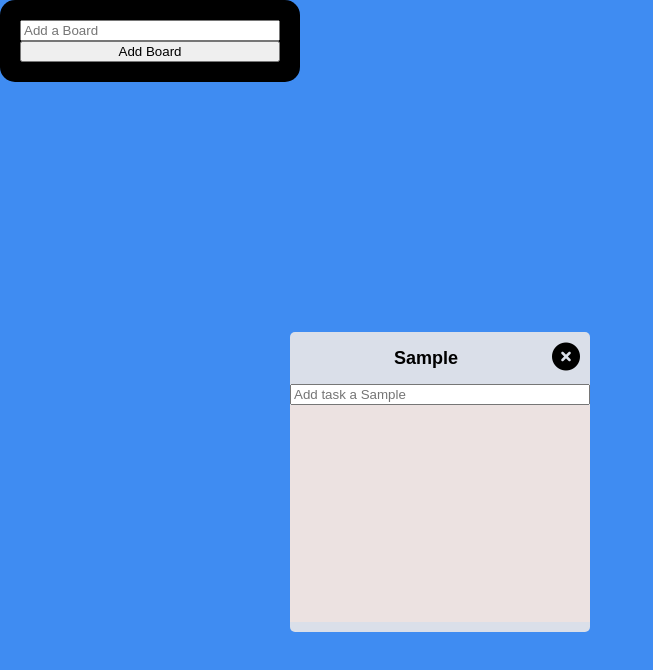
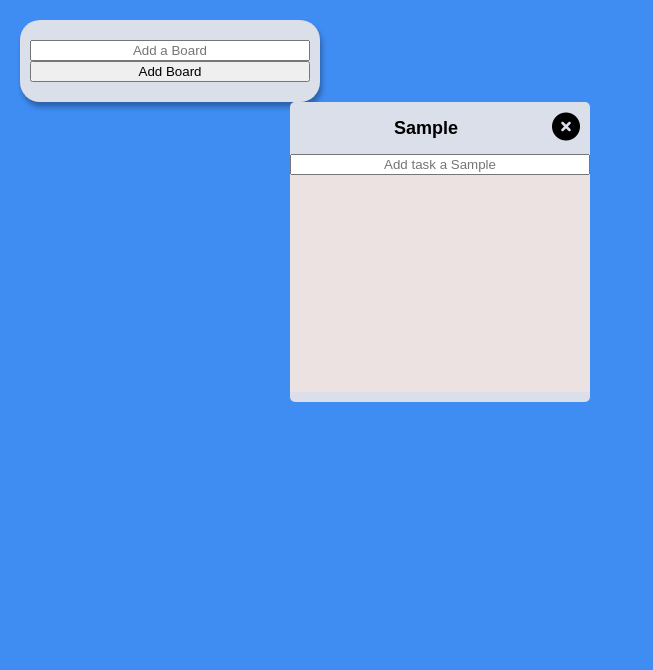
Before and after one commit to Gilpop8663/reactmaster, a React (Create React App) app: page / in a window 1280 px wide. Both pictures are taken after typing "Sample" into the empty fields and a click on the button "Add Board". Shown: the top 670 px of the page, without its empty margins (0-653 px from the left). Built offline with nearby package versions, Linux system fonts and the light colour scheme.

Commit message:
css update && focus Blur update

```diff
--- a/src/App.tsx
+++ b/src/App.tsx
@@ -1,4 +1,4 @@
-import React from "react";
+import React, { useRef } from "react";
 import { DragDropContext, Droppable, DropResult } from "react-beautiful-dnd";
 import { Helmet } from "react-helmet";
 import { useForm } from "react-hook-form";
@@ -14,15 +14,16 @@ const Wrapper = styled.div`
   max-width: 700px;
   width: 100%;
   justify-content: center;
-  align-items: center;
+  align-items: flex-start;
   height: 100vh;
   flex-wrap: wrap;
 `;
 
 const Boards = styled.div`
   display: grid;
-  grid-template-columns: repeat(3, 1fr);
+  grid-template-columns: repeat(4, 1fr);
   grid-auto-rows: minmax(250px, 1fr);
+  place-content: center center;
   gap: 10px;
   width: 100%;
 `;
@@ -31,12 +32,17 @@ const Form = styled.form`
   max-width: 300px;
   display: flex;
   flex-direction: column;
-  background-color: black;
-  padding: 20px;
-  border-radius: 15px;
+  background-color: ${(props) => props.theme.boardColor};
+  padding: 20px 10px;
+  margin-left: 20px;
+  margin-top: 20px;
+  border-radius: 20px;
+  box-shadow: 2px 5px 5px rgba(0, 0, 0, 0.3);
 `;
 
-const Input = styled.input``;
+const Input = styled.input`
+  text-align: center;
+`;
 
 const Button = styled.button``;
 
@@ -91,14 +97,20 @@ function App() {
   }
 
   const onVaild = ({ board }: IAddBoard) => {
-    console.log(board);
+    //console.log(board);
     const newBoard = { [board]: [] };
-    console.log(newBoard);
+    //console.log(newBoard);
     setToDos((allBoards) => {
       return { ...allBoards, ...newBoard };
     });
-    console.log(localStorage.getItem(USERTODOLIST_KEY));
+    //console.log(localStorage.getItem(USERTODOLIST_KEY));
     setValue("board", "");
+  };
+
+  const onFocusClick = (event: React.FocusEvent<HTMLInputElement>) => {
+    setTimeout(() => {
+      event.target.blur();
+    }, 3000);
   };
   localStorage.setItem(USERTODOLIST_KEY, JSON.stringify(toDos));
   return (
@@ -111,10 +123,14 @@ function App() {
       </Helmet>
       <Form onSubmit={handleSubmit<IAddBoard>(onVaild)}>
         <Input
-          {...register("board", { required: true, maxLength: 20 })}
+          {...register("board", {
+            required: true,
+            maxLength: 20,
+          })}
           type="text"
           placeholder="Add a Board"
           maxLength={20}
+          onFocus={onFocusClick}
         />
         <Button>Add Board</Button>
       </Form>
--- a/src/Components/Board.tsx
+++ b/src/Components/Board.tsx
@@ -71,6 +71,10 @@ const Area = styled.div<IAreaProps>`
   padding: 20px;
 `;
 
+const Input = styled.input`
+  text-align: center;
+`;
+
 interface IBoardProps {
   toDos: IToDoProps[];
   boardId: string;
@@ -105,6 +109,12 @@ function Board({ toDos, boardId }: IBoardProps) {
     });
     setValue("toDo", "");
   };
+  const onFocusClick = (event: React.FocusEvent<HTMLInputElement>) => {
+    setTimeout(() => {
+      event.target.blur();
+    }, 3000);
+  };
+
   localStorage.setItem(USERTODOLIST_KEY, JSON.stringify(toDosa));
   //console.log(JSON.parse("asdf"));
   return (
@@ -117,7 +127,8 @@ function Board({ toDos, boardId }: IBoardProps) {
         </Button>
       </TitleDiv>
       <Form onSubmit={handleSubmit(onVaild)}>
-        <input
+        <Input
+          onFocus={onFocusClick}
           {...register("toDo", { required: true })}
           placeholder={`Add task a ${boardId}`}
           type="text"
```
